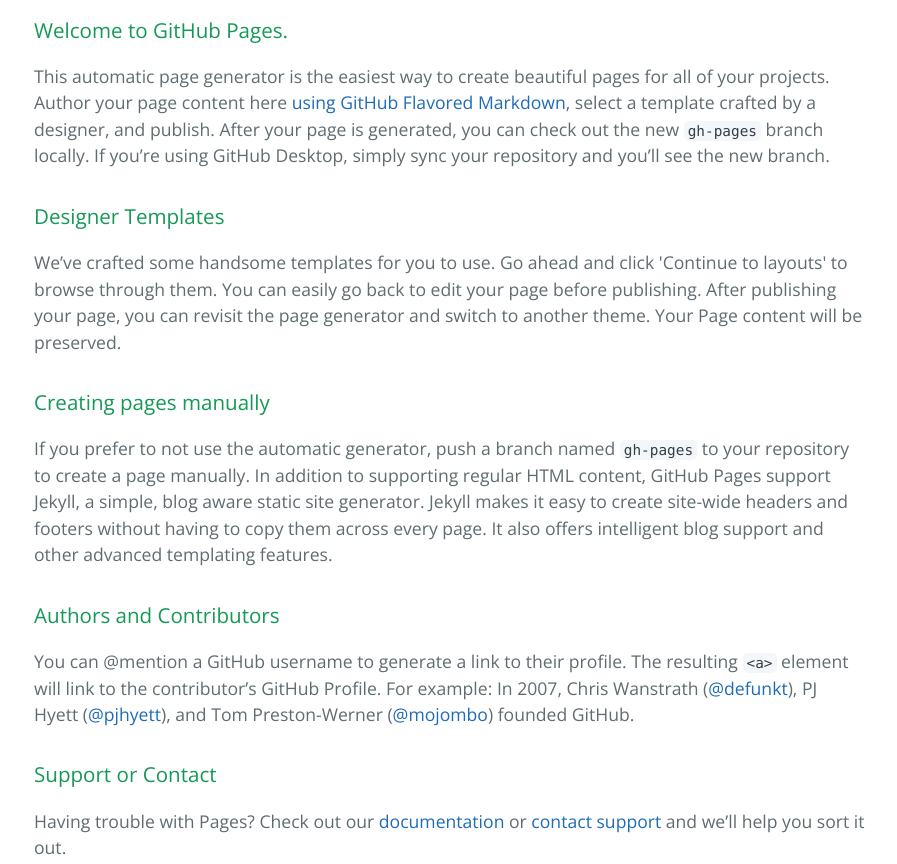
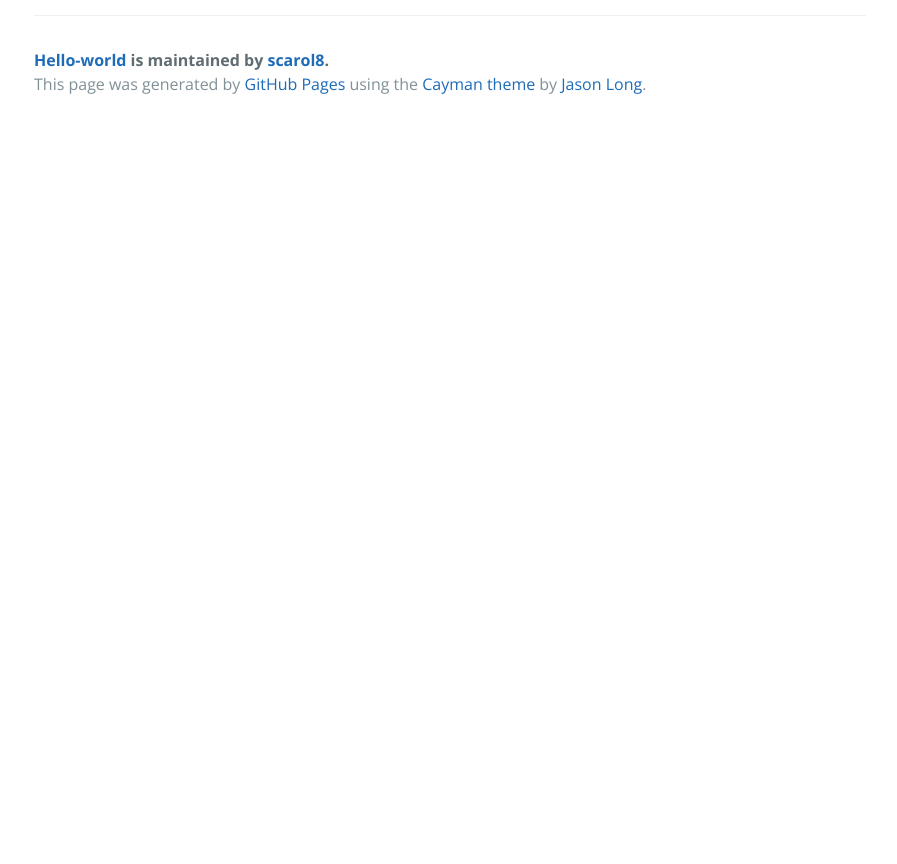
Before and after one commit to scarol8/hello-world, a plain HTML site: page index.html in a window 1280 px wide. Shown: the part 400-1264 px from the top of the page, without its empty margins (190-1087 px from the left). After the commit the page ends 800 px from the top, so only its background shows below. Drawn offline with nearby package versions, Linux system fonts and the light colour scheme.

Commit message:
Create gh-pages branch via GitHub

```diff
--- a/index.html
+++ b/index.html
@@ -19,30 +19,7 @@
     </section>
 
     <section class="main-content">
-      <h3>
-<a id="welcome-to-github-pages" class="anchor" href="#welcome-to-github-pages" aria-hidden="true"><span aria-hidden="true" class="octicon octicon-link"></span></a>Welcome to GitHub Pages.</h3>
 
-<p>This automatic page generator is the easiest way to create beautiful pages for all of your projects. Author your page content here <a href="https://guides.github.com/features/mastering-markdown/">using GitHub Flavored Markdown</a>, select a template crafted by a designer, and publish. After your page is generated, you can check out the new <code>gh-pages</code> branch locally. If you’re using GitHub Desktop, simply sync your repository and you’ll see the new branch.</p>
-
-<h3>
-<a id="designer-templates" class="anchor" href="#designer-templates" aria-hidden="true"><span aria-hidden="true" class="octicon octicon-link"></span></a>Designer Templates</h3>
-
-<p>We’ve crafted some handsome templates for you to use. Go ahead and click 'Continue to layouts' to browse through them. You can easily go back to edit your page before publishing. After publishing your page, you can revisit the page generator and switch to another theme. Your Page content will be preserved.</p>
-
-<h3>
-<a id="creating-pages-manually" class="anchor" href="#creating-pages-manually" aria-hidden="true"><span aria-hidden="true" class="octicon octicon-link"></span></a>Creating pages manually</h3>
-
-<p>If you prefer to not use the automatic generator, push a branch named <code>gh-pages</code> to your repository to create a page manually. In addition to supporting regular HTML content, GitHub Pages support Jekyll, a simple, blog aware static site generator. Jekyll makes it easy to create site-wide headers and footers without having to copy them across every page. It also offers intelligent blog support and other advanced templating features.</p>
-
-<h3>
-<a id="authors-and-contributors" class="anchor" href="#authors-and-contributors" aria-hidden="true"><span aria-hidden="true" class="octicon octicon-link"></span></a>Authors and Contributors</h3>
-
-<p>You can @mention a GitHub username to generate a link to their profile. The resulting <code>&lt;a&gt;</code> element will link to the contributor’s GitHub Profile. For example: In 2007, Chris Wanstrath (<a href="https://github.com/defunkt" class="user-mention">@defunkt</a>), PJ Hyett (<a href="https://github.com/pjhyett" class="user-mention">@pjhyett</a>), and Tom Preston-Werner (<a href="https://github.com/mojombo" class="user-mention">@mojombo</a>) founded GitHub.</p>
-
-<h3>
-<a id="support-or-contact" class="anchor" href="#support-or-contact" aria-hidden="true"><span aria-hidden="true" class="octicon octicon-link"></span></a>Support or Contact</h3>
-
-<p>Having trouble with Pages? Check out our <a href="https://help.github.com/pages">documentation</a> or <a href="https://github.com/contact">contact support</a> and we’ll help you sort it out.</p>
 
       <footer class="site-footer">
         <span class="site-footer-owner"><a href="https://github.com/scarol8/hello-world">Hello-world</a> is maintained by <a href="https://github.com/scarol8">scarol8</a>.</span>
```
Also changed, not shown: params.json (+1 -1 lines).
